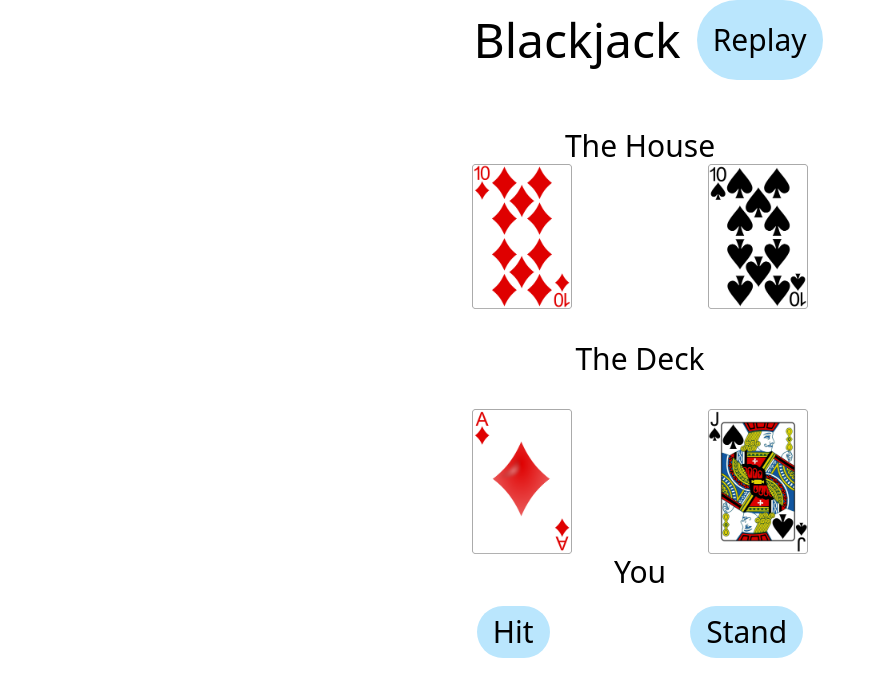
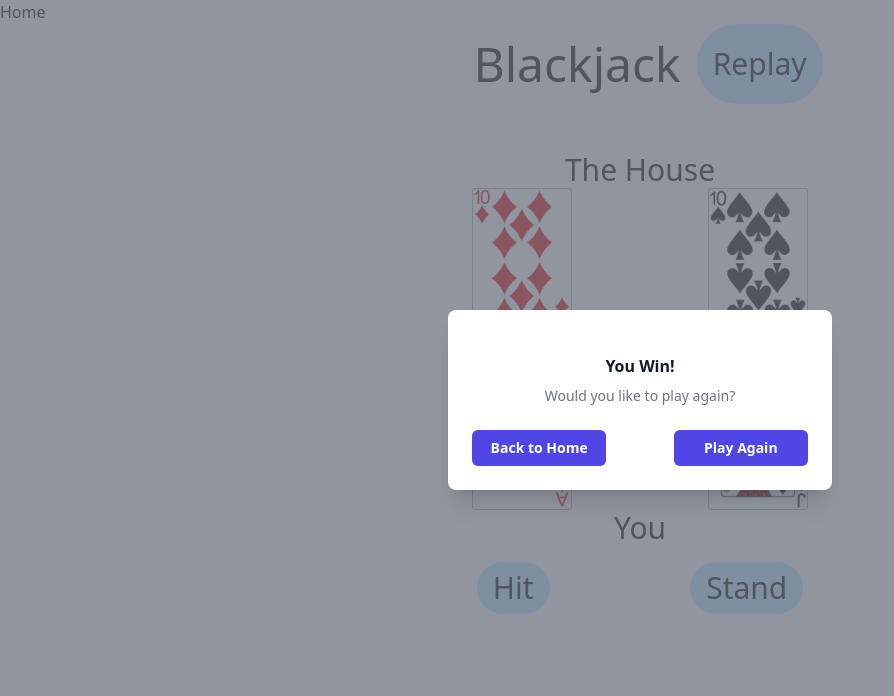
Before and after one commit to CollinHovey/My-App-Showcase, a Next.js app: page /blackjack in a window 1280 px wide. Both pictures are taken after a click on the button "Start Game". Shown: the top 696 px of the page, without its empty margins (0-894 px from the left). Built offline with nearby package versions, Linux system fonts and the light colour scheme.

Commit message:
Finished Blackjack Functionality

```diff
--- a/src/app/blackjack/page.js
+++ b/src/app/blackjack/page.js
@@ -2,6 +2,8 @@
 import { useState } from "react"
 import Deck from "../components/deck"
 import Image from "next/image"
+import DisplayWinner from "../components/displayWinner"
+import Nav from "../components/nav"
 
 export default function Blackjack() {
     const [userHand, setUserHand] = useState([])
@@ -11,19 +13,21 @@ export default function Blackjack() {
     const [gameState, setGameState] = useState(0)
     const [deck, setDeck] = useState(null);
     const [disable, setDisable] = useState(false)
+    const [displayEnd, setDisplayEnd] = useState(<></>)
 
     function startGame() {
-        console.log('Start new game')
         let restartDeck = new Deck()
         restartDeck.shuffle()
         const user = []
         const house = []
         const players = [user, house]
         restartDeck.startingDeal(2, players)
+        setDisplayEnd(<></>)
         setDeck(restartDeck)
         setUserHand(players[0])
         setHouseHand(players[1])
         setGameState(1)
+        setDisable(false)
         const userScore = calculateScore(players[0], 'user')
         const houseScore = calculateScore(players[1], 'house')
         calculateCondition(userScore, 'user')
@@ -34,7 +38,6 @@ export default function Blackjack() {
         if (!disable) {
             let newHand = userHand.slice()
             let newCard = deck.deal1()
-            console.log('new card', newCard)
             newHand.push(newCard)
             setUserHand(newHand)
             const score = calculateScore(newHand, 'user')
@@ -42,12 +45,45 @@ export default function Blackjack() {
         }
     }
 
+    function stand() {
+        if (!disable) {
+            setDisable(true)
+            let houseFinalScore = housePlay()
+            let gameEnded = calculateCondition(houseFinalScore, 'house')
+            if (!gameEnded) {
+                let winner = ''
+                if (userScore > houseFinalScore) {
+                    winner = 'user'
+                } else if (userScore < houseFinalScore) {
+                    winner = 'house'
+                } else if (userScore === houseFinalScore) {
+                    winner = 'tie'
+                }
+                endGame(winner)
+            }
+        }
+
+    }
+
+    function housePlay() {
+        let currentHouseScore = houseScore
+        let currentHand = houseHand.slice()
+        let stop_plz = 0
+
+        while (currentHouseScore < 17 && stop_plz < 40) {
+            let newCard = deck.deal1()
+            currentHand.push(newCard)
+            setHouseHand(currentHand)
+            currentHouseScore = calculateScore(currentHand, 'house')
+            stop_plz++;
+        }
+        return currentHouseScore
+    }
+
     function calculateScore(hand, player) {
-        console.log(hand)
         let newScore = 0
         let aceCount = 0
         for (let x = 0; x < hand.length; x++) {
-            // console.log(hand[x][0], Number.isInteger(hand[x][0]))
             if (hand[x][0] === 'jack' || hand[x][0] === 'queen' || hand[x][0] === 'king') {
                 newScore += 10
             }
@@ -60,61 +96,63 @@ export default function Blackjack() {
             }
         }
 
-        while (newScore > 21 && aceCount > 0) {
+
+        while ((newScore > 21 && aceCount > 0) || (player === 'house' && aceCount > 0 && newScore === 17)) {
             newScore -= 10;
             aceCount--;
+            if (newScore > 21 && aceCount > 0) {
+            } else if (player === 'house' && aceCount > 0 && newScore === 17) {
+            }
         }
 
         if (player === 'user') {
             setUserScore(newScore)
-        }
-        if (player === 'house') {
+        } else if (player === 'house') {
             setHouseScore(newScore)
         }
-        console.log(`${player} newScore`, newScore)
-        // console.log('isUserHand', player === 'user')
-        // console.log('isHouseHand', player === 'house')
         return newScore
     }
 
     function calculateCondition(score, player) {
         if (player === 'user') {
             if (score === 21) {
-                console.log('Blackjack you win')
                 setDisable(true)
-            }
-            if (score > 21) {
-                console.log('You Bust')
+                endGame('user')
+            } else if (score > 21) {
                 setDisable(true)
+                endGame('house')
+            } else {
+                return false
             }
         }
+
+        if (player === 'house') {
+            if (score === 21) {
+                setDisable(true)
+                endGame('house')
+            } else if (score > 21) {
+                setDisable(true)
+                endGame('user')
+            } else {
+                return false
+            }
+        }
+    }
+
+    function endGame(winner) {
+        setDisplayEnd(<DisplayWinner winner={winner} startGame={startGame}/>)
     }
 
     let board = <></>
     if (gameState === 1) {
 
         let houseDisplayHand = houseHand.map((card, index) => {
-            let findSuite = 'default'
-            if (card[1] === 0) {
-                findSuite = 'diamonds'
-            }
-            if (card[1] === 1) {
-                findSuite = 'clubs'
-            }
-            if (card[1] === 2) {
-                findSuite = 'hearts'
-            }
-            if (card[1] === 3) {
-                findSuite = 'spades'
-            }
-
-
-            // <img key={index}>{`${houseHand[index][0]} of ${findSuite}`}</>})
+            let imagePath = deck.getCardImagePath(card)
 
             return (
                 <Image
-                    src={`/images/deckofcards/${houseHand[index][0]}_of_${findSuite}.png`} //
-                    alt={`Picture of ${houseHand[index][0]} of ${findSuite}`}
+                    src={imagePath}
+                    alt={`Picture of ${card[0]} of ${deck.findSuite(card[1])}`}
                     width={100}
                     height={100}
                     key={index}
@@ -123,29 +161,16 @@ export default function Blackjack() {
             })
 
         let userDisplayHand = userHand.map((card, index) => {
-            let findSuite = 'default'
-            if (card[1] === 0) {
-                findSuite = 'diamonds'
-            }
-            if (card[1] === 1) {
-                findSuite = 'clubs'
-            }
-            if (card[1] === 2) {
-                findSuite = 'hearts'
-            }
-            if (card[1] === 3) {
-                findSuite = 'spades'
-            }
+            let imagePath = deck.getCardImagePath(card)
             return (
                 <Image
-                    src={`/images/deckofcards/${card[0]}_of_${findSuite}.png`} //
-                    alt={`Picture of ${card[0]} of ${findSuite}`}
+                    src={imagePath}
+                    alt={`Picture of ${card[0]} of ${deck.findSuite(card[1])}`}
                     width={100}
                     height={100}
                     key={index}
                 />
             )
-            // return <p key={index}>{`${userHand[index][0]} of ${findSuite}`}</p>
         })
 
         board = <>
@@ -156,9 +181,6 @@ export default function Blackjack() {
                     {houseDisplayHand}
                 </div>
             </div>
-            <div className="basis-2/3">
-                <h1 className="text-3xl mt-4 mb-4">The Deck</h1>
-            </div>
             <div className="mt-4 mb-4 w-1/2 flex flex-col">
                 <div className="flex justify-evenly w-auto">
                     {userDisplayHand}
@@ -167,7 +189,7 @@ export default function Blackjack() {
             </div>
             <div className="flex w-1/2 justify-evenly">
                 <button className="text-3xl bg-sky-200 py-2 px-4 rounded-full" onClick={() => hitPlayer()}>Hit</button>
-                <button className="text-3xl bg-sky-200 py-2 px-4 rounded-full">Stand</button>
+                <button className="text-3xl bg-sky-200 py-2 px-4 rounded-full"onClick={() => stand()}>Stand</button>
             </div>
         </>
     }
@@ -176,8 +198,10 @@ export default function Blackjack() {
 
     return (
         <>
+            {displayEnd}
+            <Nav />
             <div className="flex justify-center">
-            <h1 className="text-5xl text-center m-4">Blackjack</h1>
+                <h1 className="text-5xl text-center m-4">Blackjack</h1>
                 <button onClick={startGame} className="text-3xl bg-sky-200 py-2 px-4 rounded-full">{(gameState === 0) ? 'Start Game' : 'Replay'}</button>
             </div>
             <div className="flex items-center flex-col mt-8 mx-auto max-w-7xl px-4 sm:px-6 lg:px-8">
--- a/src/app/components/deck.js
+++ b/src/app/components/deck.js
@@ -21,7 +21,7 @@ export default class Deck {
         }
     }
 
-    startingDeal(numberOfCards, players){
+    startingDeal(numberOfCards, players) {
         for (let x = 0; x < numberOfCards; x++) {
             for (let y = 0; y < players.length; y++) {
                 players[y].push(this.deal1())
@@ -29,11 +29,33 @@ export default class Deck {
         }
     }
 
-    deal1(){
+    deal1() {
         return this.deck.pop();
       }
 
-    show(){
+    show() {
         return this.deck;
     }
+
+    findSuite(card) {
+        let findSuite = 'default'//See comment above
+            if (card === 0) {
+                findSuite = 'diamonds'
+            }
+            if (card === 1) {
+                findSuite = 'clubs'
+            }
+            if (card === 2) {
+                findSuite = 'hearts'
+            }
+            if (card === 3) {
+                findSuite = 'spades'
+            }
+        return findSuite
+    }
+
+    getCardImagePath(card) {
+        let findSuite = this.findSuite(card[1])
+        return `/images/deckofcards/${card[0]}_of_${findSuite}.png`
+    }
 }
--- /dev/null
+++ b/src/app/components/displayWinner.js
@@ -0,0 +1,39 @@
+import { useState } from "react"
+
+export default function DisplayWinner({ winner, startGame }) {
+
+    let winName = ''
+    if (winner === 'user') {
+        winName = `You Win!`
+    } else if (winner === 'house') {
+        winName = `The House Wins!`
+    } else if (winner === 'tie') {
+        winName = `It's A Tie!`
+    }
+
+
+
+    return (
+        <>
+            <div className="relative z-10" aria-labelledby="modal-title" role="dialog" aria-modal="true">
+                <div className="fixed inset-0 bg-gray-500 bg-opacity-75 transition-opacity"></div>
+                <div className="fixed inset-0 z-10 w-screen overflow-y-auto">
+                    <div className="flex min-h-full items-end justify-center p-4 text-center sm:items-center sm:p-0">
+                        <div className="relative transform overflow-hidden rounded-lg bg-white px-4 pb-4 pt-5 text-left shadow-xl transition-all sm:my-8 sm:w-full sm:max-w-sm sm:p-6">
+                            <div className="mt-3 text-center sm:mt-5">
+                                <h3 className="text-base font-semibold leading-6 text-gray-900" id="modal-title">{winName}</h3>
+                                <div className="mt-2">
+                                    <p className="text-sm text-gray-500">Would you like to play again?</p>
+                                </div>
+                            </div>
+                            <div className="mt-5 sm:mt-6 flex justify-between">
+                                <a href="/" type="button" className="inline-flex w-2/5 justify-center rounded-md bg-indigo-600 px-3 py-2 text-sm font-semibold text-white shadow-sm hover:bg-indigo-500 focus-visible:outline focus-visible:outline-2 focus-visible:outline-offset-2 focus-visible:outline-indigo-600">Back to Home</a>
+                                <button type="button" onClick={startGame} className="inline-flex w-2/5 justify-center rounded-md bg-indigo-600 px-3 py-2 text-sm font-semibold text-white shadow-sm hover:bg-indigo-500 focus-visible:outline focus-visible:outline-2 focus-visible:outline-offset-2 focus-visible:outline-indigo-600">Play Again</button>
+                            </div>
+                        </div>
+                    </div>
+                </div>
+            </div>
+        </>
+    )
+}
--- /dev/null
+++ b/src/app/components/nav.js
@@ -0,0 +1,11 @@
+import { useState } from "react";
+
+export default function Nav() {
+
+
+    return (
+        <div>
+            <a href="/">Home</a>
+        </div>
+    )
+}
--- a/src/app/page.js
+++ b/src/app/page.js
@@ -1,9 +1,11 @@
 'use client'
 import { useState } from "react"
+import Nav from "./components/nav"
 
 export default function Home() {
   return (
     <>
+      <Nav />
       <div>
         <h1>Welcome To The Showcase!</h1>
       </div>
```
Also changed, not shown: src/app/layout.js (line endings or trailing spaces).
